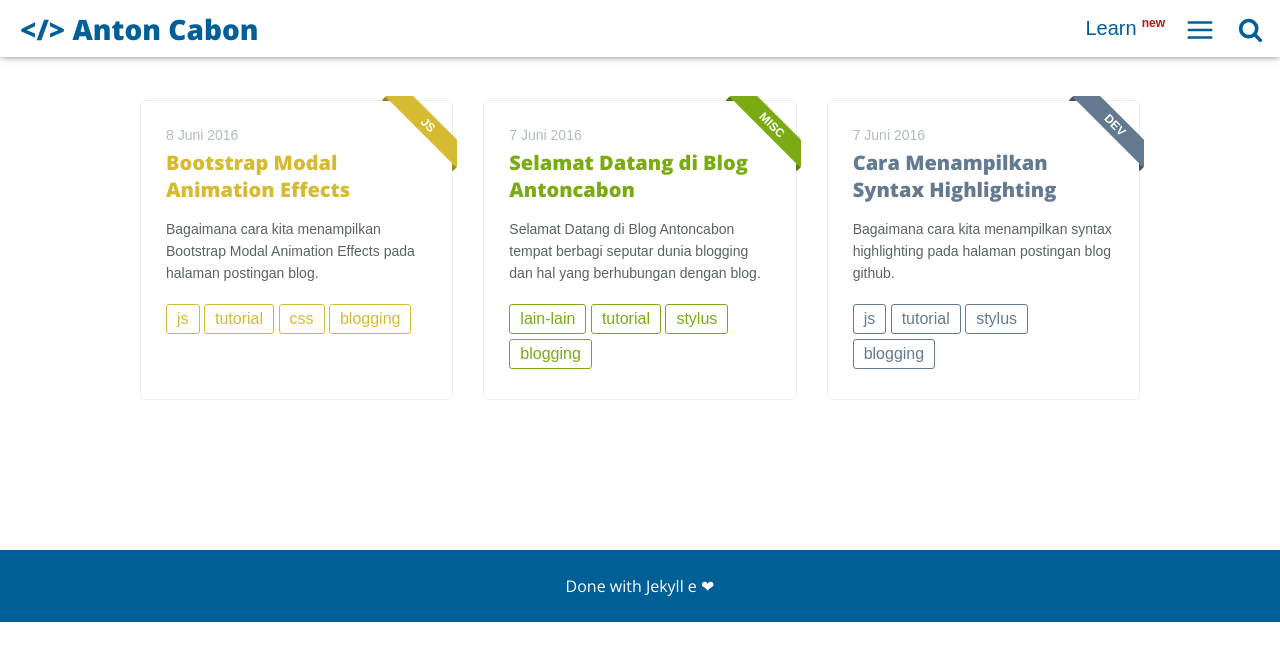
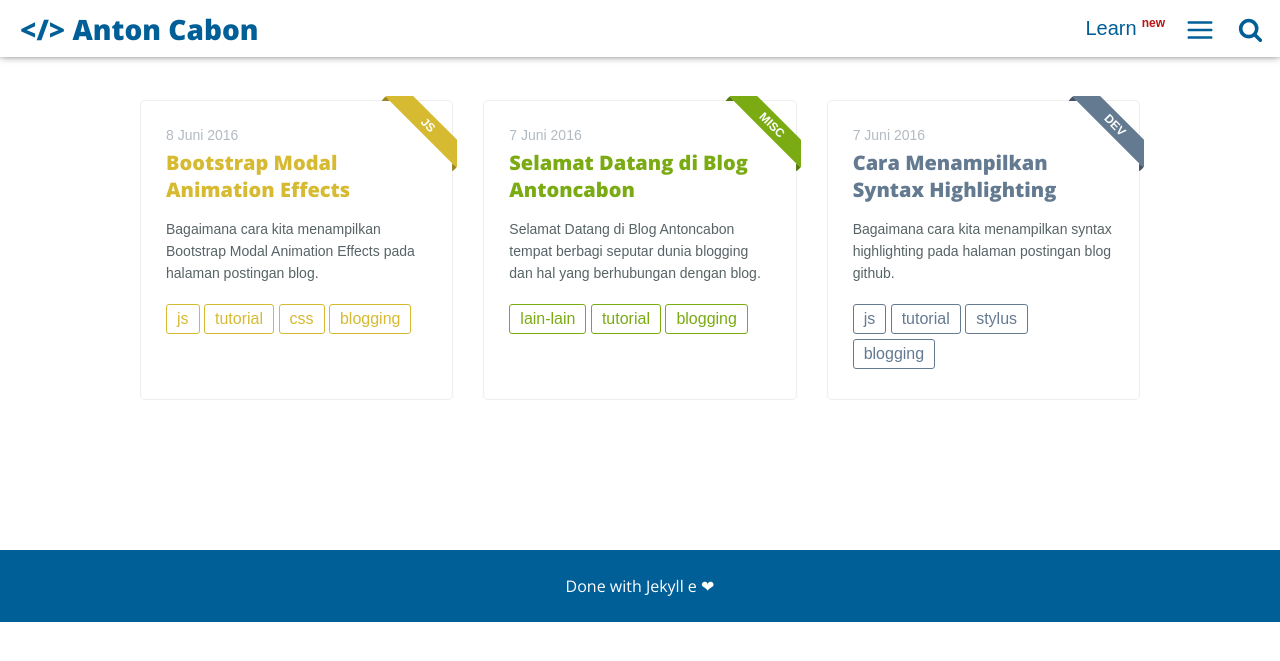
Before and after one commit to antoncabon/antoncabon.github.io, a Jekyll site: the page built from index.html, in a window 1280 px wide. Shown: the top 661 px of the page. Built offline with Jekyll 4.4.1, drawn with Linux system fonts in a browser that asks for light colours.

Commit message:
Update 2016-06-07-selamat-datang-di-blog-antoncabon.markdown

```diff
--- a/_posts/2016-06-07-selamat-datang-di-blog-antoncabon.markdown
+++ b/_posts/2016-06-07-selamat-datang-di-blog-antoncabon.markdown
@@ -6,7 +6,6 @@ main-class: 'misc'
 tags:
 - lain-lain
 - tutorial
-- stylus
 - blogging
 twitter_text: "Selamat Datang di Blog Antoncabon"
 introduction: "Selamat Datang di Blog Antoncabon tempat berbagi seputar dunia blogging dan hal yang berhubungan dengan blog."
```
